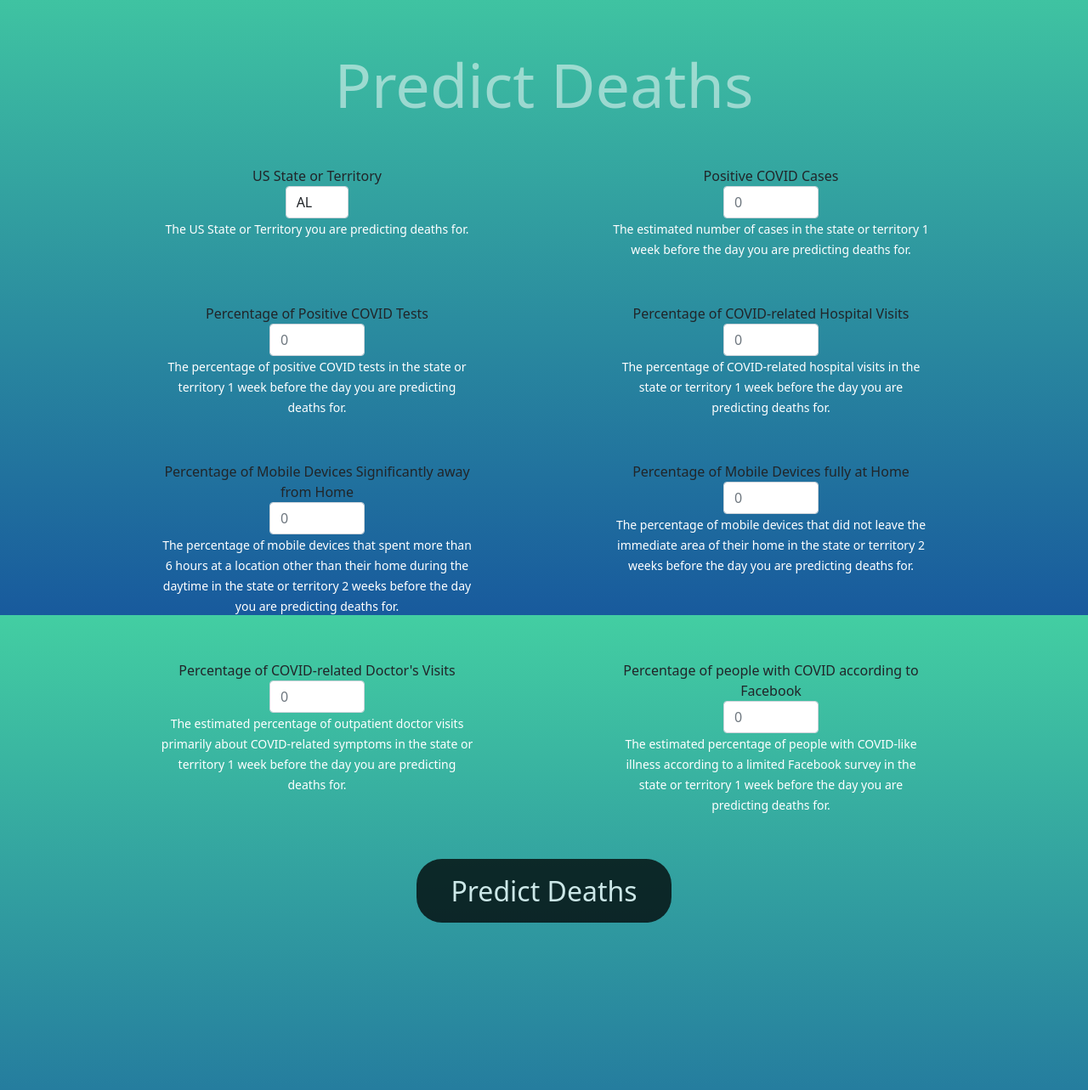
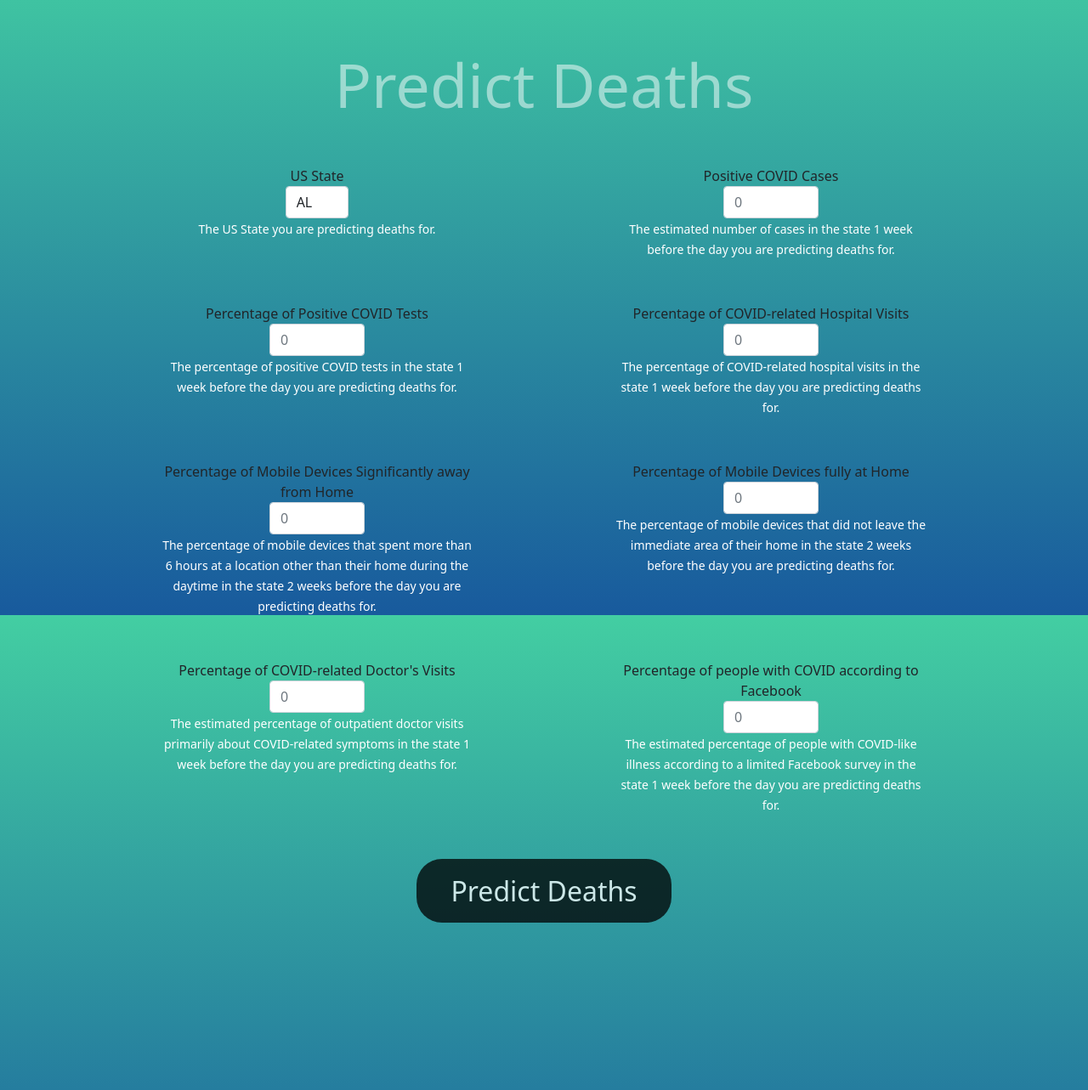
Before and after one commit to dillangajarawala/COVIDPredictor, a Flask app: page /predictdeathsform in a window 1280 px wide. Shown: the part 76-1359 px from the top of the page at 85% size. Run offline with Flask 2, Linux system fonts and the light colour scheme; parts of the project's set-up code (start-up, migrations or seed data) failed here and were passed over; some libraries are stand-ins or nearby versions.

Commit message:
removed references to territories

```diff
--- a/templates/predict_deaths.html
+++ b/templates/predict_deaths.html
@@ -10,7 +10,7 @@
     <form method="GET", action="/predictdeaths">
         <div class="row">
             <div class="col">
-                <label for="geo_value">US State or Territory</label>
+                <label for="geo_value">US State</label>
                 {% if state %}
                 <select name="geo_value" class="form-control">
                     {% for s in states %}
@@ -29,7 +29,7 @@
                     {% endfor %}
                 </select>
                 {% endif %}
-                <small class="form-text text-white">The US State or Territory you are predicting deaths for.</small>
+                <small class="form-text text-white">The US State you are predicting deaths for.</small>
             </div>
             <div class="col">
                 <label for="cases">Positive COVID Cases</label>
@@ -38,7 +38,7 @@
                 {% else %}
                 <input name="cases" type="number" class="form-control" placeholder="0">
                 {% endif %}
-                <small class="form-text text-white">The estimated number of cases in the state or territory 1 week before the day you are predicting deaths for.</small>
+                <small class="form-text text-white">The estimated number of cases in the state 1 week before the day you are predicting deaths for.</small>
             </div>
         </div>
         <div class="row">
@@ -49,7 +49,7 @@
                 {% else %}
                 <input name="tests_positive" type="number" class="form-control" placeholder="0" max="100" min="0" step="any">
                 {% endif %}
-                <small class="form-text text-white">The percentage of positive COVID tests in the state or territory 1 week before the day you are predicting deaths for.</small>
+                <small class="form-text text-white">The percentage of positive COVID tests in the state 1 week before the day you are predicting deaths for.</small>
             </div>
             <div class="col">
                 <label for="admissions">Percentage of COVID-related Hospital Visits</label>
@@ -58,7 +58,7 @@
                 {% else %}
                 <input name="admissions" type="number" class="form-control" placeholder="0" max="100" min="0" step="any">
                 {% endif %}
-                <small class="form-text text-white">The percentage of COVID-related hospital visits in the state or territory 1 week before the day you are predicting deaths for.</small>
+                <small class="form-text text-white">The percentage of COVID-related hospital visits in the state 1 week before the day you are predicting deaths for.</small>
             </div>
         </div>
         <div class="row">
@@ -69,7 +69,7 @@
                 {% else %}
                 <input name="full_time" type="number" class="form-control" placeholder="0" max="100" min="0" step="any">
                 {% endif %}
-                <small class="form-text text-white">The percentage of mobile devices that spent more than 6 hours at a location other than their home during the daytime in the state or territory 2 weeks before the day you are predicting deaths for.</small>
+                <small class="form-text text-white">The percentage of mobile devices that spent more than 6 hours at a location other than their home during the daytime in the state 2 weeks before the day you are predicting deaths for.</small>
             </div>
             <div class="col">
                 <label for="home">Percentage of Mobile Devices fully at Home</label>
@@ -78,7 +78,7 @@
                 {% else %}
                 <input name="home" type="number" class="form-control" placeholder="0" max="100" min="0" step="any">
                 {% endif %}
-                <small class="form-text text-white">The percentage of mobile devices that did not leave the immediate area of their home in the state or territory 2 weeks before the day you are predicting deaths for.</small>
+                <small class="form-text text-white">The percentage of mobile devices that did not leave the immediate area of their home in the state 2 weeks before the day you are predicting deaths for.</small>
             </div>
         </div>
         <div class="row">
@@ -89,7 +89,7 @@
                 {% else %}
                 <input name="visits" type="number" class="form-control" placeholder="0" max="100" min="0" step="any">
                 {% endif %}
-                <small class="form-text text-white">The estimated percentage of outpatient doctor visits primarily about COVID-related symptoms in the state or territory 1 week before the day you are predicting deaths for.</small>
+                <small class="form-text text-white">The estimated percentage of outpatient doctor visits primarily about COVID-related symptoms in the state 1 week before the day you are predicting deaths for.</small>
             </div>
             <div class="col">
                 <label for="fb_illness">Percentage of people with COVID according to Facebook</label>
@@ -98,7 +98,7 @@
                 {% else %}
                 <input name="fb_illness" type="number" class="form-control" placeholder="0" max="100" min="0" step="any">
                 {% endif %}
-                <small class="form-text text-white">The estimated percentage of people with COVID-like illness according to a limited Facebook survey in the state or territory 1 week before the day you are predicting deaths for.</small>
+                <small class="form-text text-white">The estimated percentage of people with COVID-like illness according to a limited Facebook survey in the state 1 week before the day you are predicting deaths for.</small>
             </div>
         </div>
         <div id="submit-button" class="text-center">
```
Also changed, not shown: templates/predict_cases.html (+8 -8 lines).
